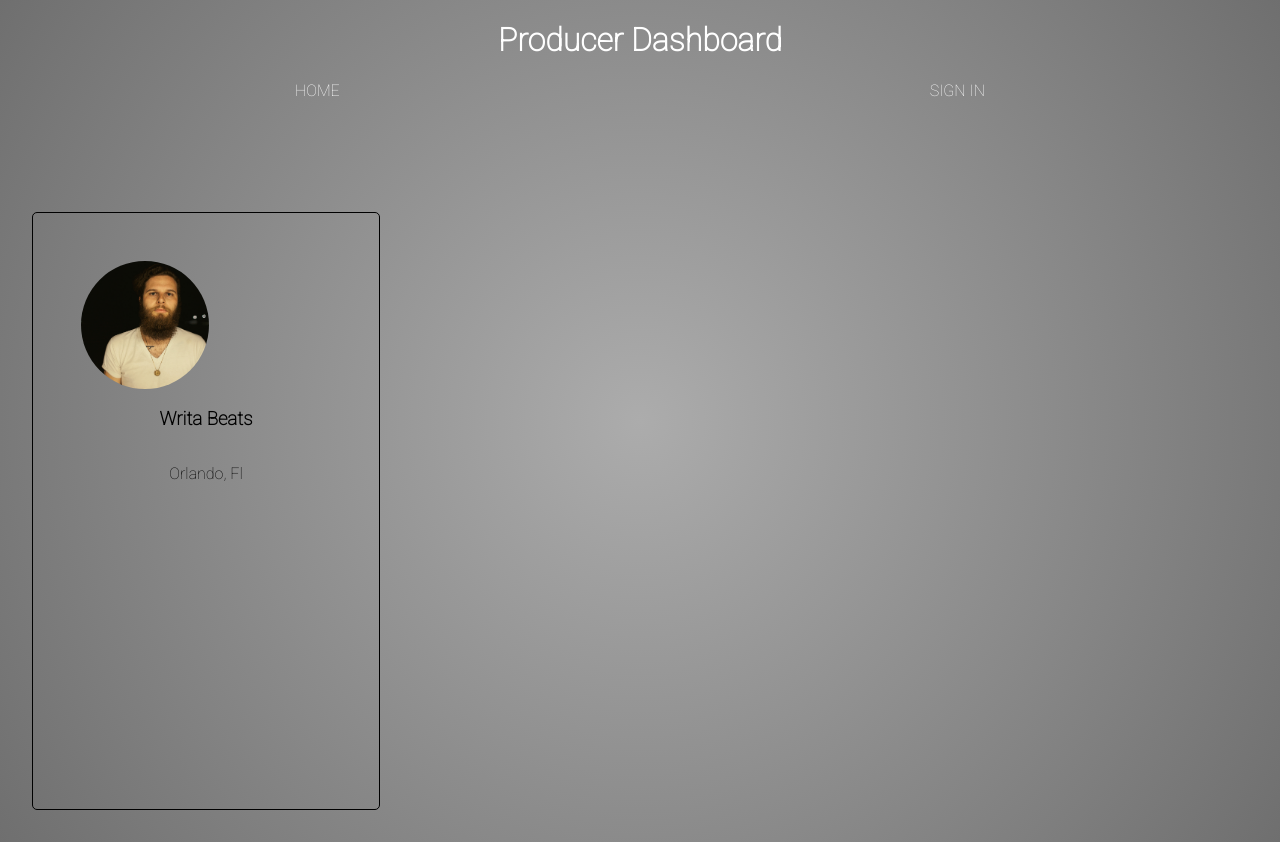
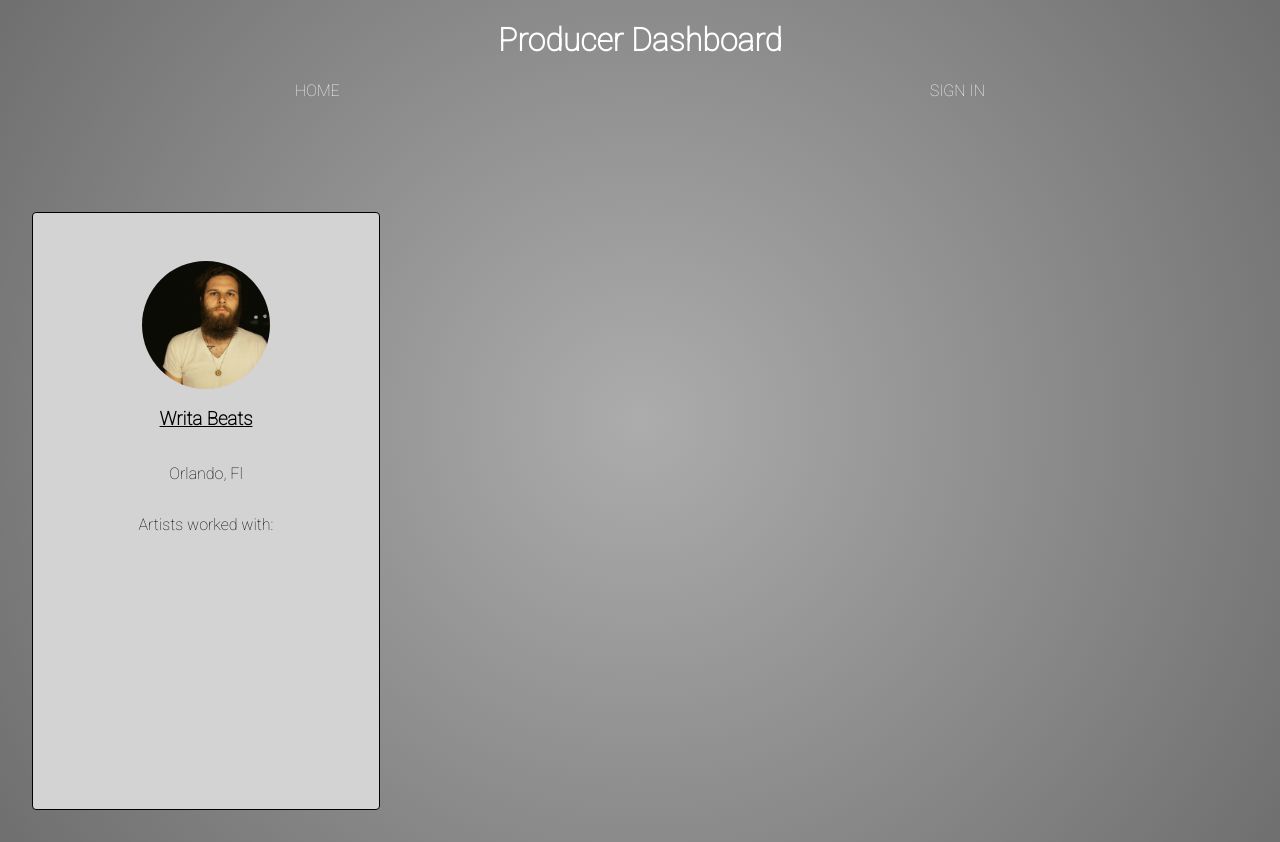
Before and after one commit to zacjjohnson/producer-dashboard, a React (Create React App) app in the folder client/: page / in a window 1280 px wide. Built offline with nearby package versions, Linux system fonts and the light colour scheme; no server answers.

Commit message:
cleaning up some components working on structure of homepage

```diff
--- a/client/src/App.js
+++ b/client/src/App.js
@@ -38,8 +38,10 @@ function App() {
           <Route path='/beats' element={ <Beats /> } />
       </Routes>
 
+    <Routes>
+      <Route path='/' element={ <HomePage /> } />
 
-      <HomePage />
+    </Routes>
 
     </div>
 
--- a/client/src/components/homePage/homePage.component.jsx
+++ b/client/src/components/homePage/homePage.component.jsx
@@ -2,12 +2,20 @@ import profileImage from '../../assets/profile.JPG';
 import './homePage.styles.css'
 
 
+
+
 const HomePage = () => {
+
+
     return (
         <div className="home-page">
-            <img src={profileImage} alt="profile" />
+            <div className='image'>
+                <img src={profileImage} alt="profile" />
+            </div>
             <h3>Writa Beats</h3>
             <p>Orlando, Fl</p>
+            <p>Artists worked with:</p>
+            {/* <CategoryItem /> */}
         </div>
     )
 }
--- a/client/src/components/homePage/homePage.styles.css
+++ b/client/src/components/homePage/homePage.styles.css
@@ -6,11 +6,23 @@
     height: 500px;
     padding: 3rem;
     border: 1px solid black;
-    border-radius: 5px;
+    border-radius: 4px;
     margin: 2rem;
+    text-align: center;
+    background-color: lightgrey;
+
 }
 
 img {
     width: 10vw;
     border-radius: 75px;
 }
+
+.image {
+    display: flex;
+    justify-content: center;
+}
+
+.home-page h3 {
+    text-decoration: underline;
+}
```
